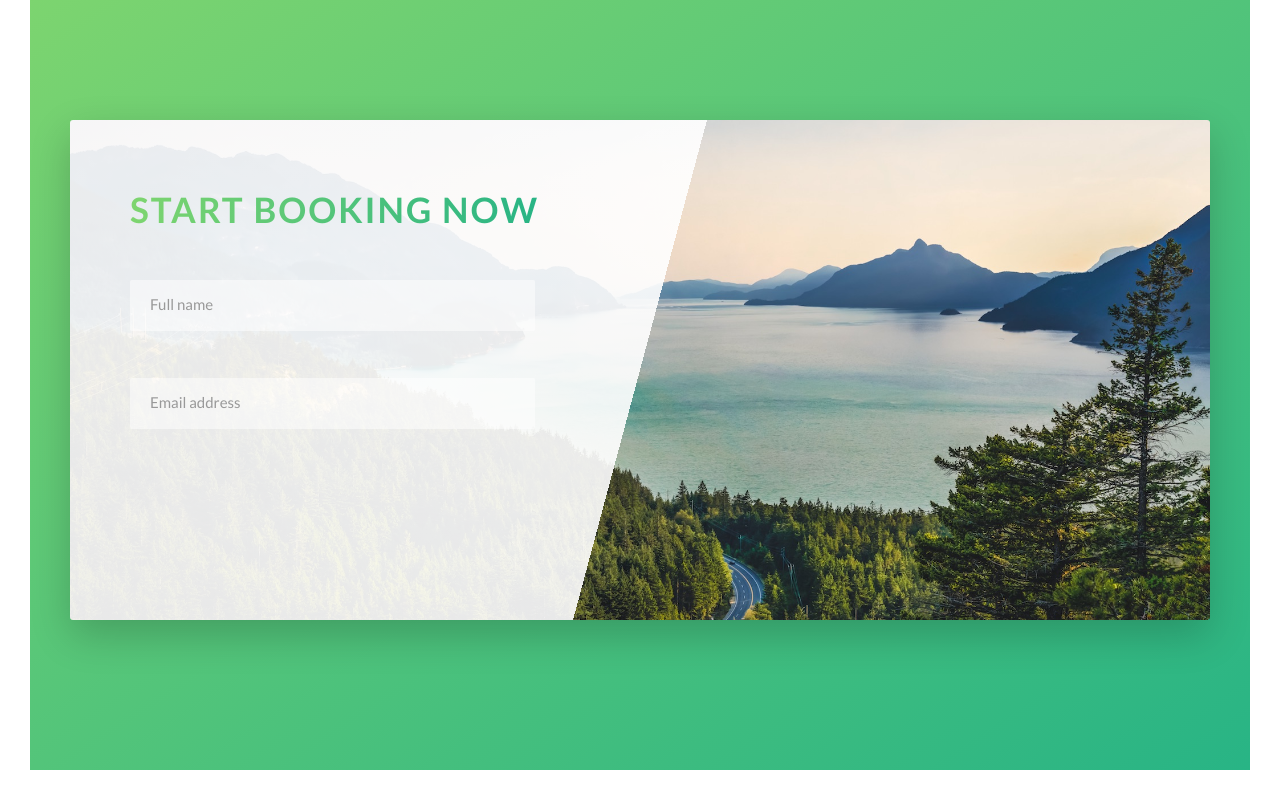
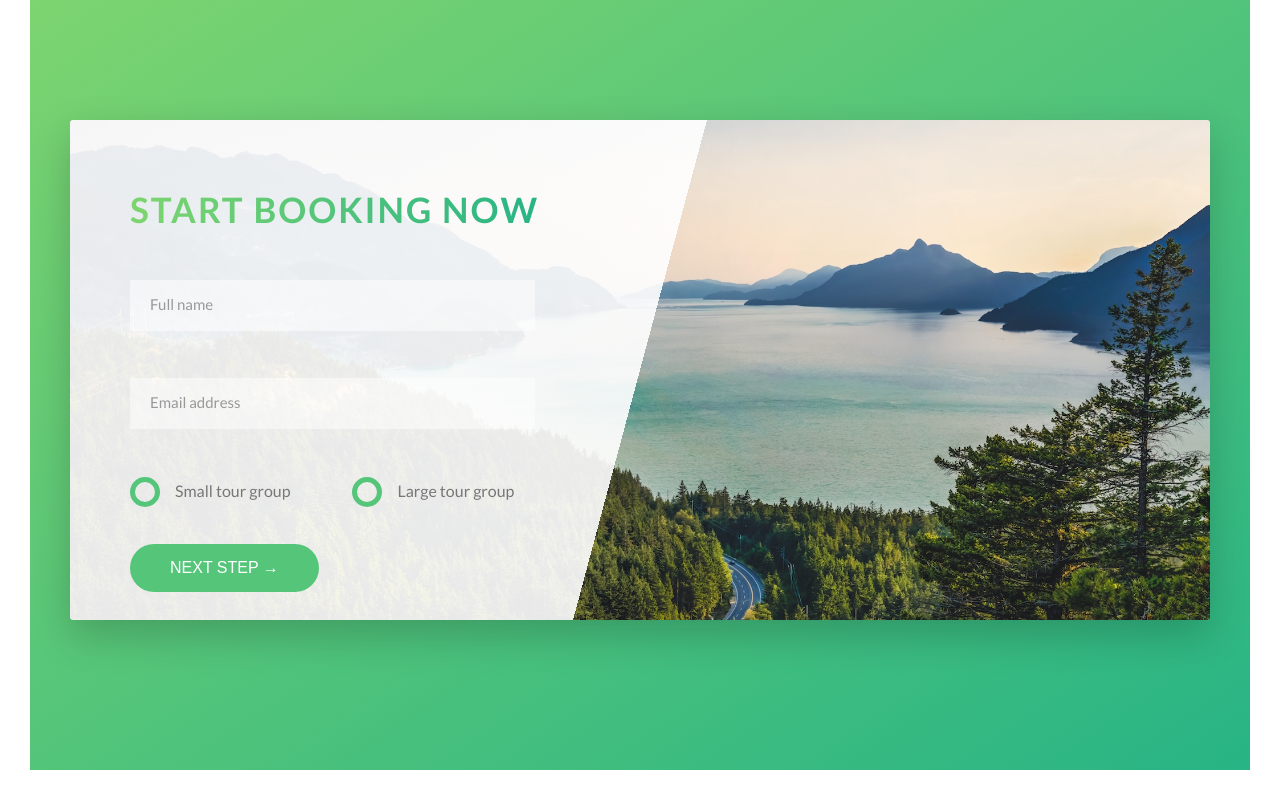
Before and after one commit to rmneves92/natours, a website: page index.html in a window 1280 px wide. Shown: the part 4555-5355 px from the top of the page. Drawn offline with Linux system fonts and the light colour scheme.

Commit message:
add radio input to the form

```diff
--- a/index.html
+++ b/index.html
@@ -282,6 +282,28 @@
                   <input type="email" class="form__input" placeholder="Email address" id="email" required />
                   <label for="email" class="form__label">Email address</label>
                 </div>
+
+                <div class="form__group u-margin-bottom-medium">
+                  <div class="form__radio-group">
+                    <input type="radio" class="form__radio-input" id="small" name="size" />
+                    <label for="small" class="form__radio-label">
+                      <span class="form__radio-button"></span>
+                      Small tour group
+                    </label>
+                  </div>
+
+                  <div class="form__radio-group">
+                    <input type="radio" class="form__radio-input" id="large" name="size" />
+                    <label for="large" class="form__radio-label">
+                      <span class="form__radio-button"></span>
+                      Large tour group</label
+                    >
+                  </div>
+                </div>
+
+                <div class="form__group">
+                  <button class="btn btn--green">Next step &rarr;</button>
+                </div>
               </form>
             </div>
           </div>
--- a/sass/base/_utilities.scss
+++ b/sass/base/_utilities.scss
@@ -1,23 +1,23 @@
 .u-center-text {
-  text-align: center;
+  text-align: center !important;
 }
 
 .u-margin-bottom-small {
-  margin-bottom: 1.5rem;
+  margin-bottom: 1.5rem !important;
 }
 
 .u-margin-bottom-medium {
-  margin-bottom: 4rem;
+  margin-bottom: 4rem !important;
 }
 
 .u-margin-bottom-big {
-  margin-bottom: 8rem;
+  margin-bottom: 8rem !important;
 }
 
 .u-margin-top-big {
-  margin-top: 8rem;
+  margin-top: 8rem !important;
 }
 
 .u-margin-huge-big {
-  margin-top: 10rem;
+  margin-top: 10rem !important;
 }
--- a/sass/components/_button.scss
+++ b/sass/components/_button.scss
@@ -1,4 +1,5 @@
 .btn {
+  &,
   &:link,
   &:visited {
     text-transform: uppercase;
@@ -9,6 +10,10 @@
     transition: all 0.2s;
     position: relative;
     font-size: $default-font-size;
+
+    // Change for the <button> element
+    border: none;
+    cursor: pointer;
   }
 
   &:hover {
@@ -21,7 +26,9 @@
     }
   }
 
-  &:active {
+  &:active,
+  &:focus {
+    outline: none;
     transform: translateY(-1px);
     box-shadow: 0 0.5rem 1rem rgba($color-black, 0.2);
   }
--- a/sass/components/_form.scss
+++ b/sass/components/_form.scss
@@ -14,6 +14,7 @@
     border-bottom: 3px solid transparent;
     width: 90%;
     display: block;
+    transition: all 0.3s;
 
     &:focus {
       outline: none;
@@ -44,4 +45,50 @@
     visibility: hidden;
     transform: translateY(-4rem);
   }
+
+  &__radio-group {
+    width: 49%;
+    display: inline-block;
+  }
+
+  &__radio-input {
+    display: none;
+  }
+
+  &__radio-label {
+    font-size: $default-font-size;
+    cursor: pointer;
+    position: relative;
+    padding-left: 4.5rem;
+  }
+
+  &__radio-button {
+    height: 3rem;
+    width: 3rem;
+    border: 5px solid $color-primary;
+    border-radius: 50%;
+    display: inline-block;
+    position: absolute;
+    left: 0;
+    top: -0.4rem;
+
+    &::after {
+      content: '';
+      display: block;
+      height: 1.3rem;
+      width: 1.3rem;
+      border-radius: 50%;
+      position: absolute;
+      top: 50%;
+      left: 50%;
+      transform: translate(-50%, -50%);
+      background-color: $color-primary;
+      opacity: 0;
+      transition: opacity 0.2s;
+    }
+  }
+
+  &__radio-input:checked ~ &__radio-label &__radio-button::after {
+    opacity: 1;
+  }
 }
```
Also changed, not shown: css/style.css.
